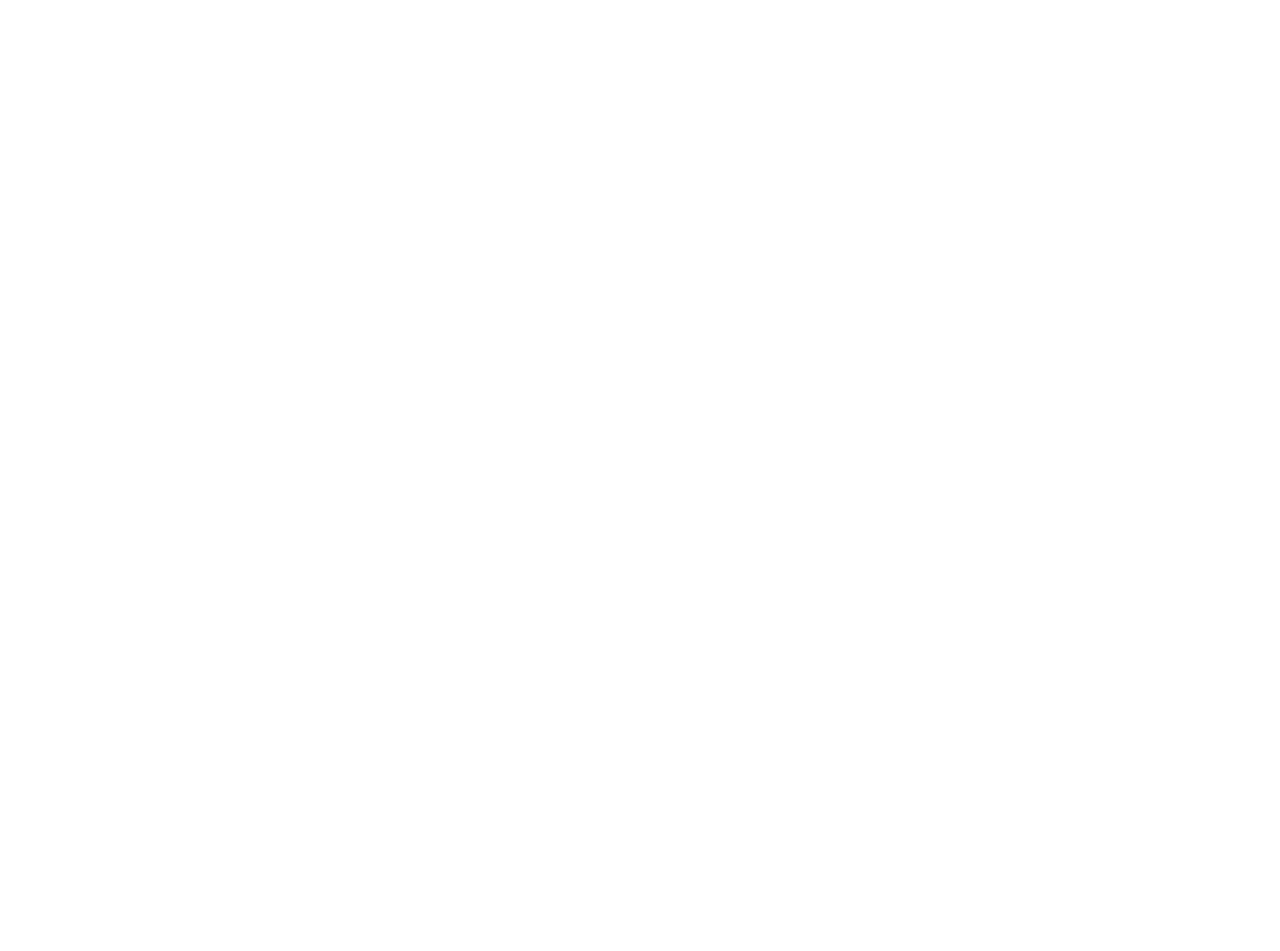
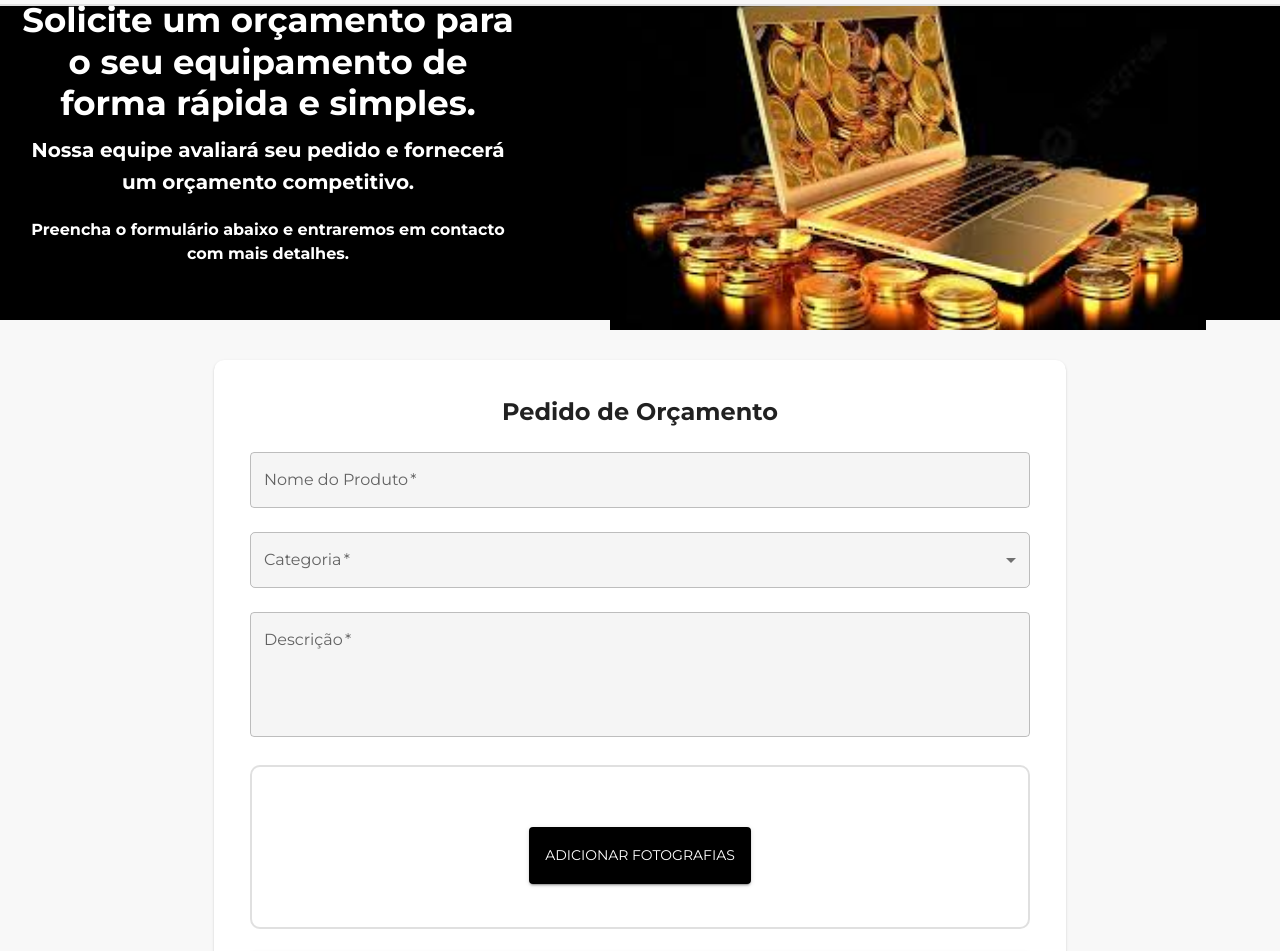
Before and after one commit to pedrorosa3/Charnecatronica, a React (Create React App) app in the folder projeto-grupo-9/: page /orcamento in a window 1280 px wide. Before the commit this address had no page. Shown: the part 80-1031 px from the top of the page. Before the commit the page ends 800 px from the top, so only its background shows below. Built offline with nearby package versions, Linux system fonts and the light colour scheme.

Commit message:
inicio da pagina de orçamentos

```diff
--- a/projeto-grupo-9/src/App.js
+++ b/projeto-grupo-9/src/App.js
@@ -5,6 +5,7 @@ import theme from "./theme";
 import HomePage from "./Pages/HomePage";
 import ComprarPage from "./Pages/ComprarPage";
 import VenderPage from "./Pages/VenderPage";
+import OrcamentoPage from "./Pages/OrcamentoPage";
 
 function App() {
   return (
@@ -14,6 +15,7 @@ function App() {
           <Route path="/" element={<HomePage />} />
           <Route path="/comprar" element={<ComprarPage />} />
           <Route path="/vender" element={<VenderPage />} />
+          <Route path="/orcamento" element={<OrcamentoPage />} />
         </Routes>
       </Router>
     </ThemeProvider>
--- /dev/null
+++ b/projeto-grupo-9/src/Pages/OrcamentoPage.js
@@ -0,0 +1,161 @@
+import React, { useState } from "react";
+import { Box, Container, TextField, Button, Typography, Card, CardContent, Select, MenuItem, FormControl, InputLabel } from "@mui/material";
+import { styled } from "@mui/system";
+import Header from "../Components/Header";
+import Footer from "../Components/Footer";
+
+const Input = styled("input")({
+  display: "none",
+});
+
+const OrcamentoPage = () => {
+  const [formData, setFormData] = useState({
+    name: "",
+    description: "",
+    category: "",
+    images: [],
+  });
+
+  const handleChange = (e) => {
+    setFormData({ ...formData, [e.target.name]: e.target.value });
+  };
+
+  const handleImageUpload = (e) => {
+    const files = Array.from(e.target.files);
+    setFormData({ ...formData, images: [...formData.images, ...files] });
+  };
+
+  const handleSubmit = (e) => {
+    e.preventDefault();
+    console.log("Dados do formulário enviados para orçamento:", formData);
+    alert("Pedido de orçamento enviado!");
+  };
+
+  return (
+    <Box sx={{ display: "flex", flexDirection: "column", minHeight: "100vh", backgroundColor: "#F8F8F8" }}>
+      <Header />
+
+      <Box sx={{ display: "flex", flexDirection: "row", height: "50vh", backgroundColor: "black" }}>
+        {/* Texto à esquerda */}
+        <Box sx={{ width: "40%", display: "flex", flexDirection: "column", justifyContent: "center", alignItems: "center", textAlign: "center", padding: "20px", color: "white", backgroundColor: "rgba(0, 0, 0, 0.6)" }}>
+          <Typography variant="h4" sx={{ fontWeight: "bold", marginTop: "25px", marginBottom: "10px" }}>
+            Solicite um orçamento para o seu equipamento de forma rápida e simples.
+          </Typography>
+          <Typography variant="h6" sx={{ fontWeight: "bold", marginBottom: "20px" }}>
+            Nossa equipe avaliará seu pedido e fornecerá um orçamento competitivo.
+          </Typography>
+          <Typography variant="body1" sx={{ fontWeight: "bold" }}>
+            Preencha o formulário abaixo e entraremos em contacto com mais detalhes.
+          </Typography>
+        </Box>
+
+        {/* Imagem à direita */}
+        <Box sx={{ width: "60%", display: "flex", justifyContent: "center", alignItems: "flex-start", backgroundColor: "black" }}>
+        <Box
+          sx={{
+            width: "80%",
+            height: "82.5%", // Altere a altura para ajustar a proporção
+            backgroundImage: "url(/images/orcamento2.jpg)",
+            backgroundSize: "cover", // Faz a imagem cobrir a área disponível
+            backgroundPosition: "center bottom", // A imagem vai ser mais centralizada para baixo
+            backgroundRepeat: "no-repeat",
+            borderTop: "80px solid black", // Cria a barra preta na parte superior
+          }}
+        />
+      </Box>
+      </Box>
+
+      <Box sx={{ display: "flex", flex: 1, paddingTop: "20px" }}>
+        <Container maxWidth="md" sx={{ flex: 1, padding: "20px" }}>
+          <Card sx={{ backgroundColor: "#FFFFFF", borderRadius: "10px", padding: "20px" }}>
+            <CardContent>
+              <Typography variant="h5" gutterBottom align="center" sx={{ fontWeight: "bold" }}>
+                Pedido de Orçamento
+              </Typography>
+              <form onSubmit={handleSubmit}>
+                <TextField
+                  fullWidth
+                  label="Nome do Produto"
+                  name="name"
+                  value={formData.name}
+                  onChange={handleChange}
+                  margin="normal"
+                  required
+                  sx={{ backgroundColor: "#F5F5F5", borderRadius: "5px" }}
+                />
+
+                <FormControl fullWidth margin="normal" required>
+                  <InputLabel id="category-label">Categoria</InputLabel>
+                  <Select
+                    labelId="category-label"
+                    id="category"
+                    name="category"
+                    value={formData.category}
+                    onChange={handleChange}
+                    sx={{ backgroundColor: "#F5F5F5", borderRadius: "5px" }}
+                  >
+                    <MenuItem value="Telemóveis">Telemóveis</MenuItem>
+                    <MenuItem value="Portáteis">Portáteis</MenuItem>
+                    <MenuItem value="Monitores">Monitores</MenuItem>
+                    <MenuItem value="Tablets">Tablets</MenuItem>
+                  </Select>
+                </FormControl>
+
+                <TextField
+                  fullWidth
+                  label="Descrição"
+                  name="description"
+                  value={formData.description}
+                  onChange={handleChange}
+                  margin="normal"
+                  multiline
+                  rows={4}
+                  required
+                  sx={{ backgroundColor: "#F5F5F5", borderRadius: "5px" }}
+                />
+
+                <Box
+                  sx={{
+                    display: "flex",
+                    flexDirection: "column",
+                    justifyContent: "center",
+                    alignItems: "center",
+                    border: "2px solid #E0E0E0",
+                    borderRadius: "10px",
+                    padding: "30px",
+                    marginTop: "20px",
+                    cursor: "pointer",
+                    minHeight: "100px",
+                    position: "relative",
+                    overflow: "hidden",
+                    backgroundColor: "#FFF",
+                  }}
+                >
+                  <label htmlFor="image-upload">
+                    <Input accept="image/*" id="image-upload" multiple type="file" onChange={handleImageUpload} />
+                    <Button variant="contained" component="span" sx={{ mt: 2, py: 2, backgroundColor: "#000", color: "#FFF", "&:hover": { backgroundColor: "#333" } }}>
+                      Adicionar Fotografias
+                    </Button>
+                  </label>
+                  {formData.images.length > 0 && (
+                    <Typography sx={{ mt: 2, color: "#000" }}>
+                      {formData.images.length} {formData.images.length === 1 ? "imagem selecionada" : "imagens selecionadas"}
+                    </Typography>
+                  )}
+                </Box>
+
+                <Button type="submit" variant="contained" fullWidth sx={{ mt: 3, backgroundColor: "#000", color: "#fff", py: 1, "&:hover": { backgroundColor: "#333" } }}>
+                  Pedir Orçamento
+                </Button>
+              </form>
+            </CardContent>
+          </Card>
+        </Container>
+      </Box>
+
+      <Footer />
+    </Box>
+  );
+};
+
+export default OrcamentoPage;
```
Also changed, not shown: projeto-grupo-9/public/images/orcamento2.jpg (added), projeto-grupo-9/public/images/vendas3.jpg (deleted).
